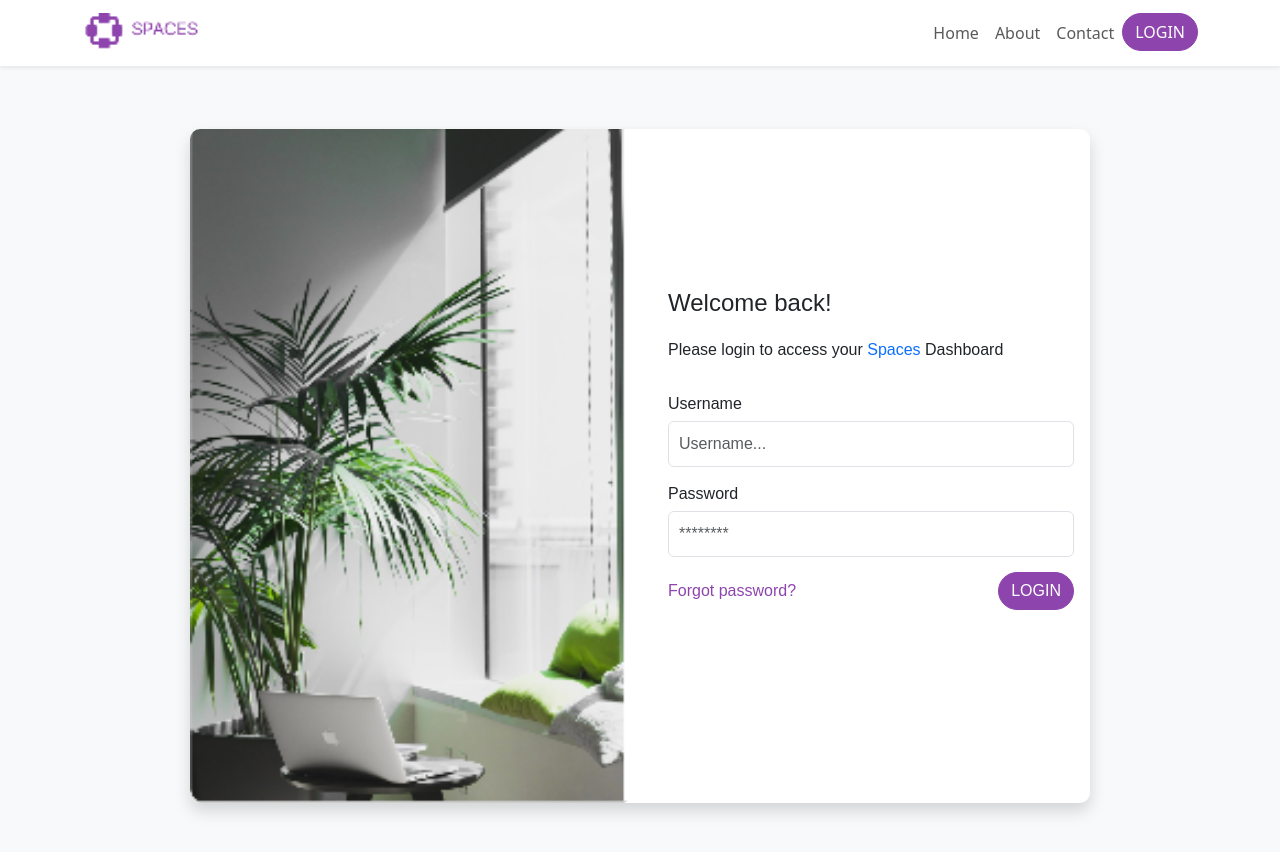
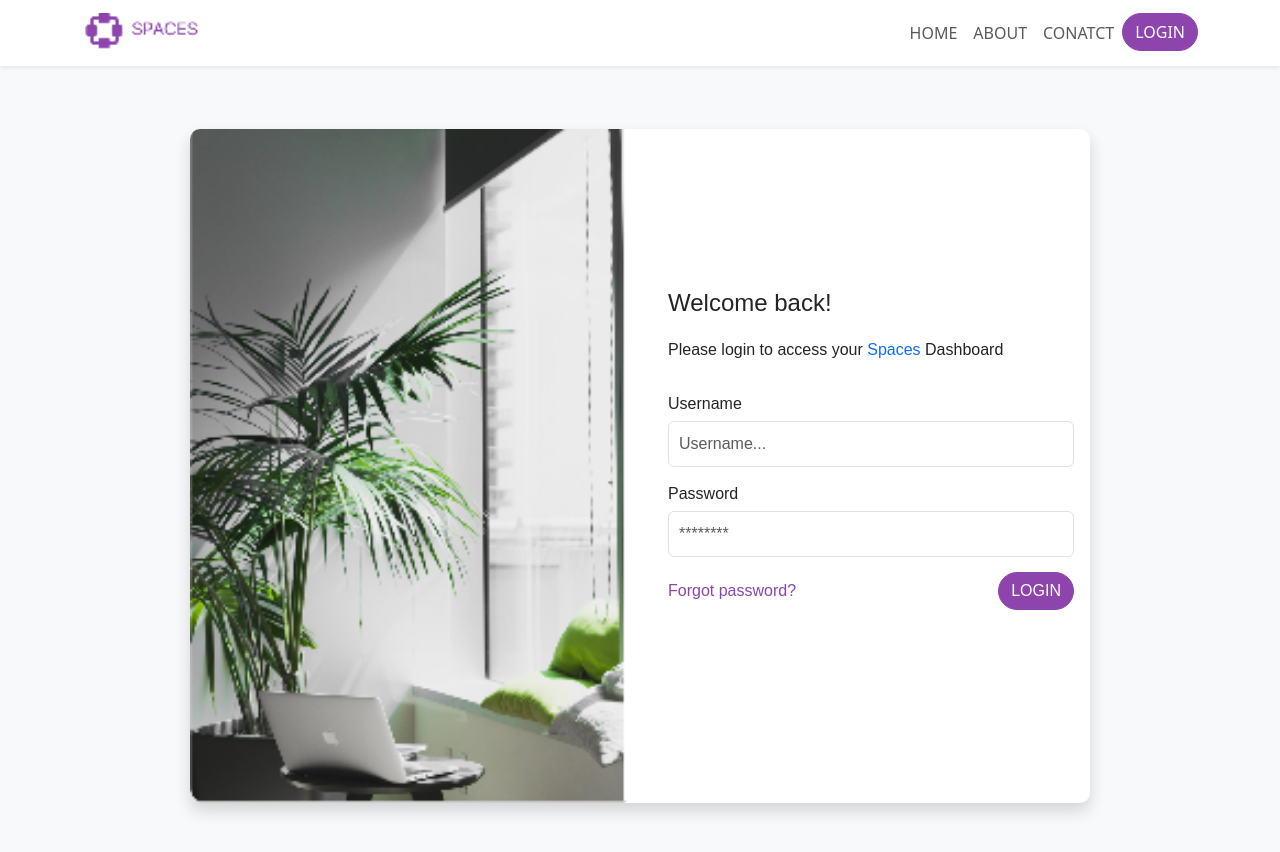
Before and after one commit to Nourkhallaf/spaces, an Angular app: page /login in a window 1280 px wide. Shown: the top 852 px of the page. Built offline with nearby package versions, Linux system fonts and the light colour scheme.

Commit message:
adjustments

```diff
--- a/package.json
+++ b/package.json
@@ -20,6 +20,9 @@
     "@angular/router": "^16.1.0",
     "@fortawesome/fontawesome-free": "^6.6.0",
     "@ng-bootstrap/ng-bootstrap": "^13.1.0",
+    "@ngrx/effects": "^18.0.1",
+    "@ngrx/store": "^18.0.1",
+    "@ngrx/store-devtools": "^18.0.1",
     "bootstrap": "^5.3.3",
     "rxjs": "~7.8.0",
     "tslib": "^2.3.0",
--- a/src/app/app.component.html
+++ b/src/app/app.component.html
@@ -10,13 +10,13 @@
     <div class="collapse navbar-collapse justify-content-end" id="navbarNav">
       <ul class="navbar-nav ml-auto">
         <li class="nav-item">
-          <a class="nav-link" routerLink="/home">Home</a>
+          <a class="nav-link" routerLink="/home">HOME</a>
         </li>
         <li class="nav-item">
-          <a class="nav-link" routerLink="/about">About</a>
+          <a class="nav-link" routerLink="/about">ABOUT</a>
         </li>
         <li class="nav-item">
-          <a class="nav-link" routerLink="/contact">Contact</a>
+          <a class="nav-link" routerLink="/contact">CONATCT</a>
         </li>
         <li class="nav-item">
           <div *ngIf="!isAuthorized">
--- a/src/app/pages/users-list/users-list.component.html
+++ b/src/app/pages/users-list/users-list.component.html
@@ -58,19 +58,20 @@
                 </div>
                 </td>
               </tr>
-              <tr *ngIf="loadingMore">
+              <!-- <tr *ngIf="loadingMore">
                 <td colspan="2" class="text-center">
                   <div class="spinner-border" role="status">
                     <span class="sr-only">Loading...</span>
                   </div>
                   <p>Loading more users</p>
                 </td>
-              </tr>
+              </tr> -->
             </tbody>
           </table>
-          <div class="text-center mt-3">
+
+          <!-- <div class="text-center mt-3">
             <button class="btn btn-primary" (click)="loadMoreUsers()">Load More</button>
-          </div>
+          </div> -->
         </div>
       </div>
     </div>
--- a/src/app/pages/users-list/users-list.component.scss
+++ b/src/app/pages/users-list/users-list.component.scss
@@ -49,6 +49,8 @@
 .user-avatar-large {
   width: 100px;
   height: 100px;
+  display: block;
+  margin: 0 auto 1rem auto;
 }
 
 .selected-row {
```
Also changed, not shown: 1 other file (tests, documents, lock files or other folders).
